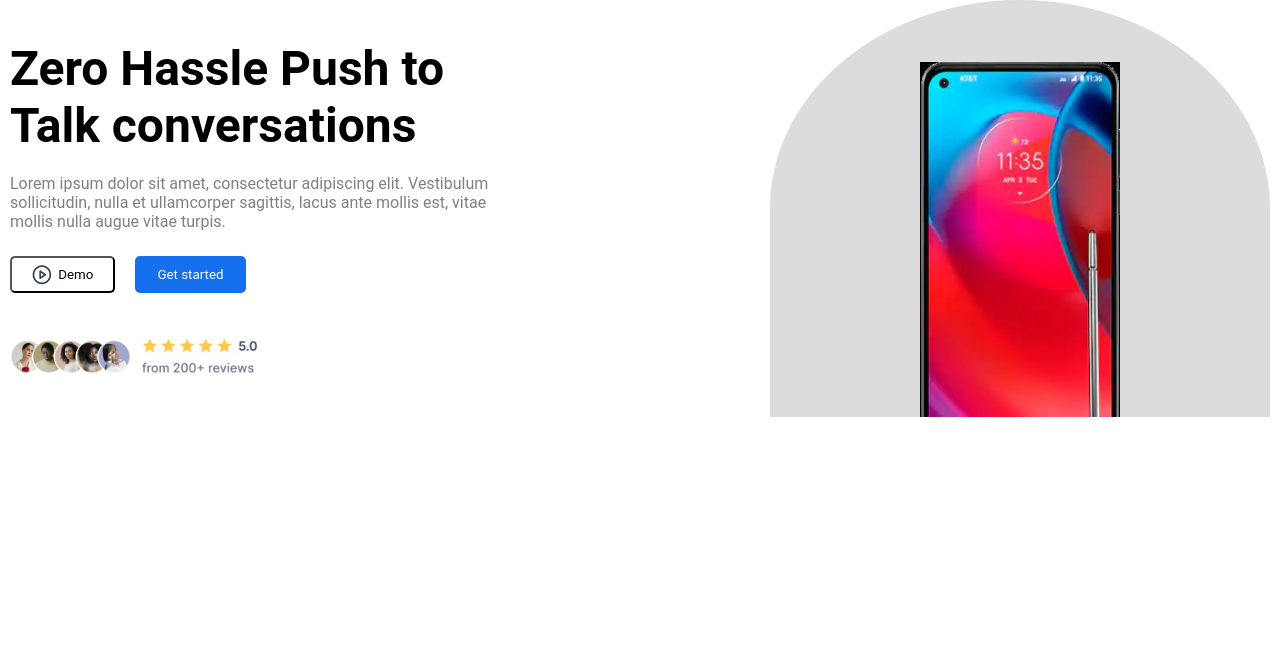
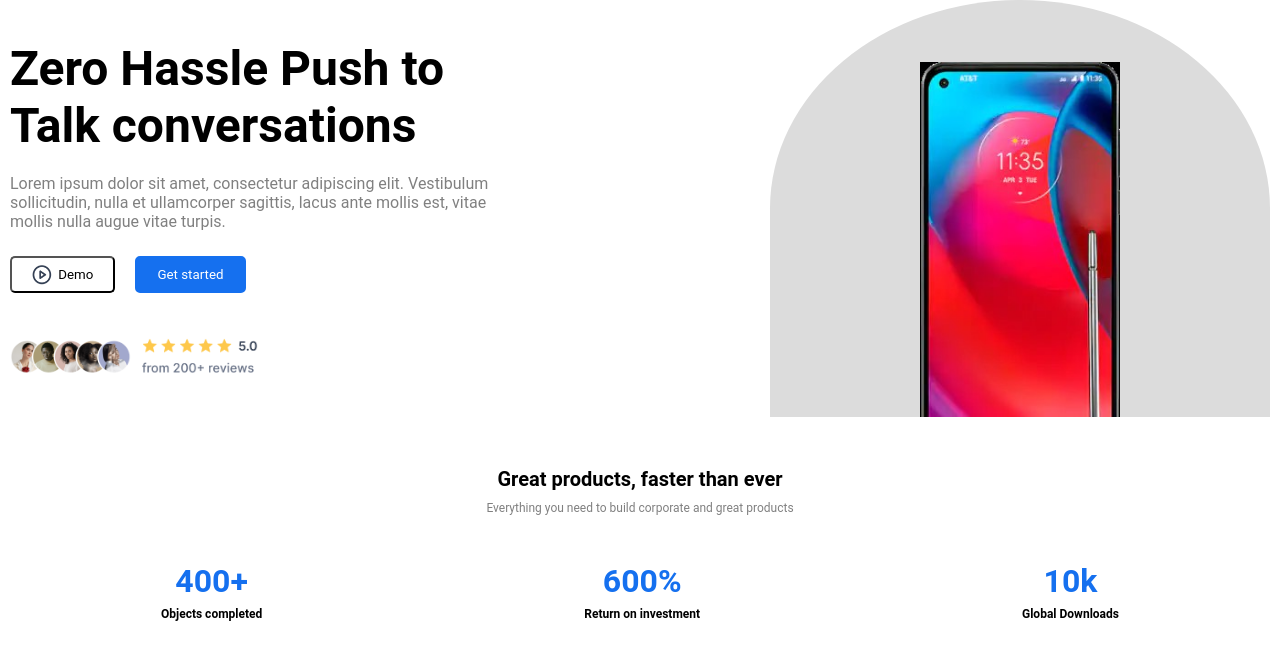
Before and after one commit to AngelicaGE/quick-exam, a React (Create React App) app in the folder client/: page /Home in a window 1280 px wide. Shown: the top 660 px of the page. Built offline with nearby package versions, Linux system fonts and the light colour scheme; a web font is replaced by a local one.

Commit message:
[ADD] second section in landing page

```diff
--- a/client/src/components/LandingPage.jsx
+++ b/client/src/components/LandingPage.jsx
@@ -1,6 +1,7 @@
 import React from 'react'
 import NavbarContainer from './NavbarContainer'
 import LandingMain from '../containers/LandingMain'
+import LandingMetrics from '../containers/LandingMetrics'
 
 export const LandingPage = () => {
   return (
@@ -9,6 +10,7 @@ export const LandingPage = () => {
           //<NavbarContainer></NavbarContainer>
         }
         <LandingMain></LandingMain>
+        <LandingMetrics></LandingMetrics>
     </div>
   )
 }
--- a/client/src/containers/LandingMetrics.jsx
+++ b/client/src/containers/LandingMetrics.jsx
@@ -0,0 +1,26 @@
+import React from 'react'
+import '../styles/LandingMetrics.scss'
+import { allMetrics } from '../helpers/promises'
+
+const LandingMetrics = () => {
+  return (
+    <div className='LandingMetrics'>
+        <div className='upper flex-col '>
+            <h1 className='title '>Great products, faster than ever</h1>
+            <p className='subtitle'>Everything you need to build corporate and great products</p>
+        </div>
+        <div className='lower'>
+          {
+            allMetrics.map((metric) => (
+              <div className='metric-cont'>
+                <p className='metric'><b>{metric.metric}</b> </p>
+                <p className='title'><b>{metric.title}</b></p>
+              </div>
+            ))
+          }
+        </div>
+    </div>
+  )
+}
+
+export default LandingMetrics
--- a/client/src/helpers/promises.js
+++ b/client/src/helpers/promises.js
@@ -10,3 +10,10 @@ export const  getClientFields = async() => {
 
         return data
 }
+
+
+export const  allMetrics = [
+        {title: 'Objects completed', metric: '400+'},
+        {title: 'Return on investment', metric: '600%'},
+        {title: 'Global Downloads', metric: '10k'},
+]
--- a/client/src/styles/LandingMetrics.scss
+++ b/client/src/styles/LandingMetrics.scss
@@ -0,0 +1,59 @@
+@import '_vars';
+.LandingMetrics{
+    max-width: $max-width;
+    margin: auto;
+    margin-top: 5rem;
+}
+.LandingMetrics .title,
+.LandingMetrics .subtitle{
+    text-align: center;
+}
+.LandingMetrics .subtitle{
+    color: gray;
+}
+.metric-cont{
+    //background-color: aqua;
+    text-align: center;
+    width: fit-content;
+}
+.metric-cont .metric{
+    color: $blue-btn;
+}
+
+
+@media(min-width:300px){
+    .LandingMetrics .subtitle{
+        font-size:larger;
+    }
+    .metric-cont{
+        margin:3rem 0;
+    }
+    .metric-cont .title{
+        margin-top: 0.7rem;
+        font-size: larger;
+    }
+    .metric-cont .metric{
+        font-size: xx-large;
+        margin-top: 0.7rem;
+    }
+    .LandingMetrics .lower{
+        display: flex;
+        flex-direction: column;
+        align-items: center;
+    }
+}
+
+@media(min-width:768px){
+    .LandingMetrics .lower{
+        display: flex;
+        flex-direction: row;
+        align-items: center;
+        justify-content: space-around;
+    }
+}
+
+@media(min-width:1024px){
+    .LandingMain .subtitle{
+        font-size: medium;
+    }
+}
--- a/client/src/styles/global.scss
+++ b/client/src/styles/global.scss
@@ -75,3 +75,6 @@ html{
 a{
     text-decoration: none;
 }
+.inline-block{
+    display: inline-block;
+}
```
Also changed, not shown: client/src/containers/LandingTestimonies.jsx (added), client/src/styles/LandingTestimonies.scss (added).
